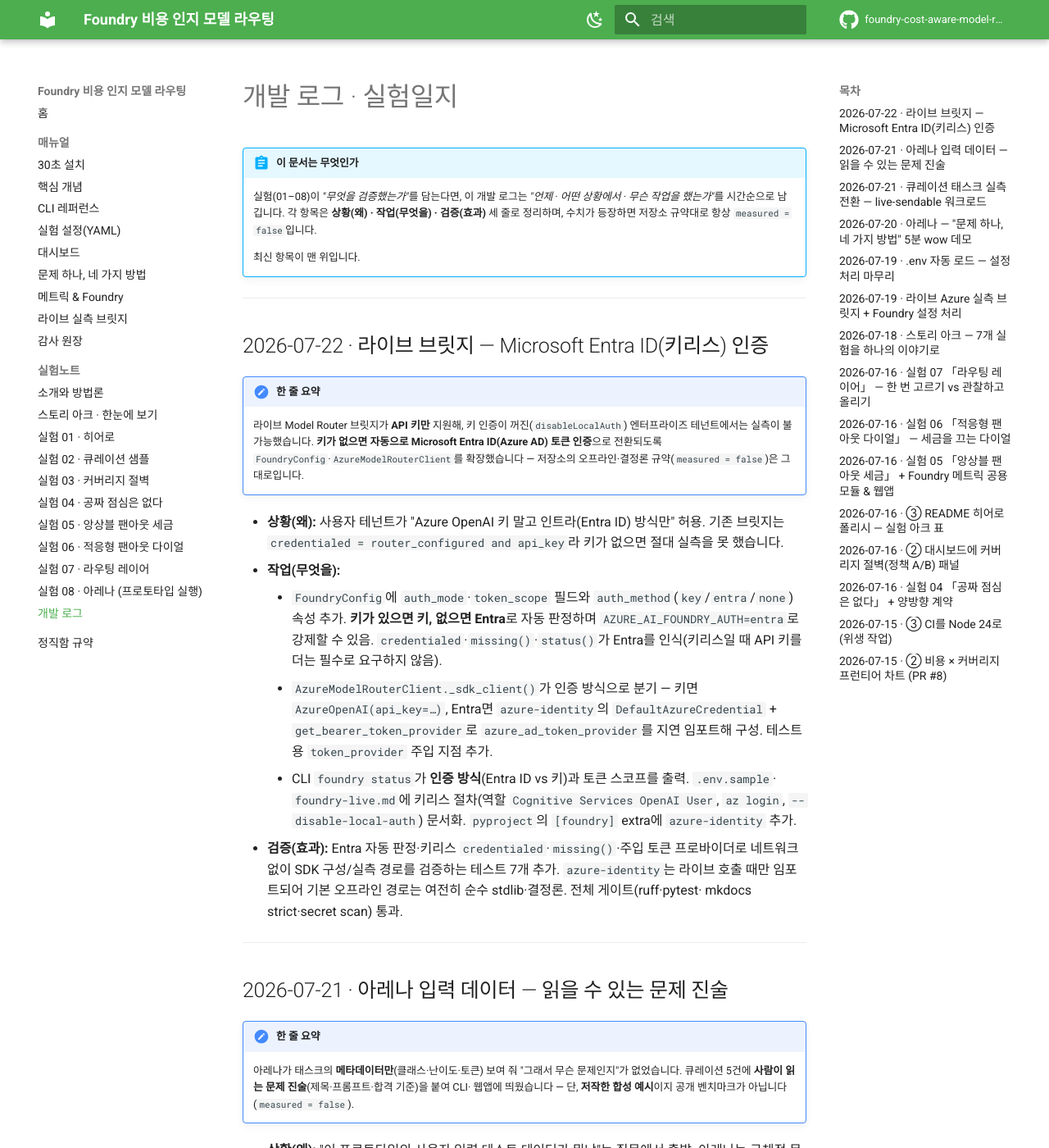
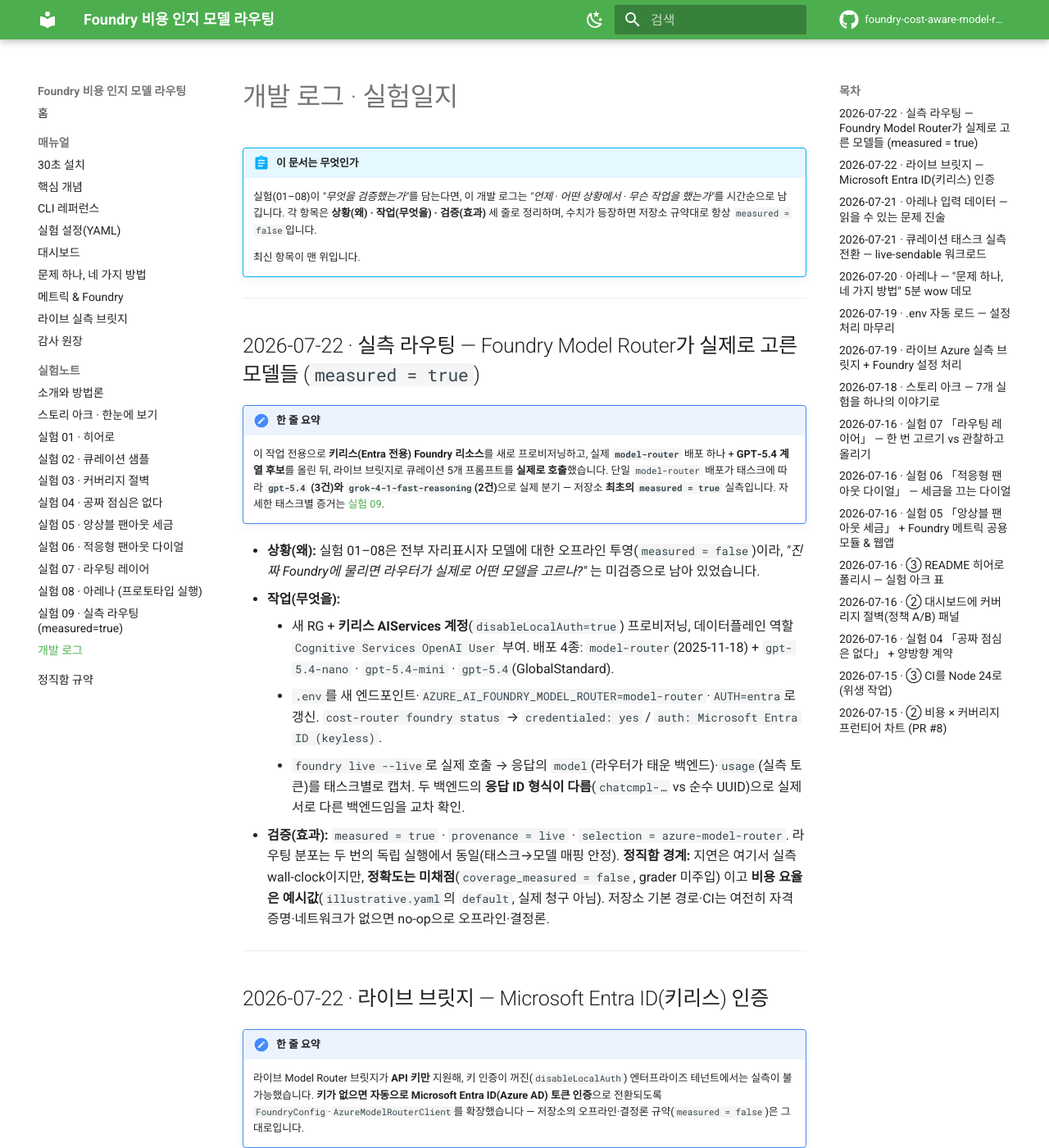
Before and after one commit to hyeonsangjeon/foundry-cost-aware-model-routing, an MkDocs documentation site: the page built from docs/lab-notebook/devlog.md, in a window 1280 px wide and 1400 px high. Shown: the whole window at 82% size. Built offline with MkDocs 1.6.1 and Material for MkDocs 9.7.7, drawn with Linux system fonts in a browser that asks for light colours; comment, search, counter and statistics services are not loaded; some of the changed text lies outside the part shown.

Commit message:
docs(lab-notebook): experiment 09 — measured live routing proof (gpt-5.4 + grok) (#24)
Record the repo's first `measured = true` experiment: wired to a real Azure AI
Foundry Model Router (keyless Entra), a single `model-router` deployment really
split the five curated prompts to gpt-5.4 (x3) and grok-4-1-fast-reasoning (x2).

- docs/lab-notebook/09-live-routing-proof.md (new): per-task evidence
  (task -> served-by model -> real usage -> cost -> real wall-clock latency),
  the single-deployment routing mechanism, distinct response-id formats as
  provenance, and explicit honesty boundaries (accuracy ungraded; cost priced
  by illustrative default rates; live snapshot, not deterministic).
- Cross-links: mkdocs nav, lab-notebook index, README experiment table,
  story-arc measured coda, devlog entry, foundry-live back-link.
- .gitignore: ignore local `runs.jsonl` measured-run store.

Docs-only; no source changes. Default path stays offline/deterministic
(measured = false); this experiment runs only with credentials + network.

Co-authored-by: Copilot <223556219+Copilot@users.noreply.github.com>

```diff
--- a/docs/lab-notebook/devlog.md
+++ b/docs/lab-notebook/devlog.md
@@ -7,6 +7,34 @@
     수치가 등장하면 저장소 규약대로 항상 `measured = false`입니다.
 
     최신 항목이 맨 위입니다.
+
+---
+
+## 2026-07-22 · 실측 라우팅 — Foundry Model Router가 실제로 고른 모델들 (`measured = true`)
+
+!!! note "한 줄 요약"
+    이 작업 전용으로 **키리스(Entra 전용) Foundry 리소스**를 새로 프로비저닝하고, 실제
+    **`model-router`** 배포 하나 + **GPT‑5.4 계열 후보**를 올린 뒤, 라이브 브릿지로 큐레이션
+    5개 프롬프트를 **실제로 호출**했습니다. 단일 `model-router` 배포가 태스크에 따라 **`gpt-5.4`
+    (3건)와 `grok-4-1-fast-reasoning`(2건)**으로 실제 분기 — 저장소 **최초의 `measured = true`**
+    실측입니다. 자세한 태스크별 증거는 [실험 09](09-live-routing-proof.md).
+
+- **상황(왜):** 실험 01–08은 전부 자리표시자 모델에 대한 오프라인 투영(`measured = false`)이라,
+  *"진짜 Foundry에 물리면 라우터가 실제로 어떤 모델을 고르나?"* 는 미검증으로 남아 있었습니다.
+- **작업(무엇을):**
+    - 새 RG + **키리스 AIServices 계정**(`disableLocalAuth=true`) 프로비저닝, 데이터플레인 역할
+      `Cognitive Services OpenAI User` 부여. 배포 4종: `model-router`(2025-11-18) + `gpt-5.4-nano`
+      · `gpt-5.4-mini` · `gpt-5.4`(GlobalStandard).
+    - `.env`를 새 엔드포인트·`AZURE_AI_FOUNDRY_MODEL_ROUTER=model-router`·`AUTH=entra`로 갱신.
+      `cost-router foundry status` → `credentialed: yes` / `auth: Microsoft Entra ID (keyless)`.
+    - `foundry live --live`로 실제 호출 → 응답의 `model`(라우터가 태운 백엔드)·`usage`(실측 토큰)를
+      태스크별로 캡처. 두 백엔드의 **응답 ID 형식이 다름**(`chatcmpl-…` vs 순수 UUID)으로 실제
+      서로 다른 백엔드임을 교차 확인.
+- **검증(효과):** `measured = true` · `provenance = live` · `selection = azure-model-router`.
+  라우팅 분포는 두 번의 독립 실행에서 동일(태스크→모델 매핑 안정). **정직함 경계:** 지연은
+  여기서 실측 wall-clock이지만, **정확도는 미채점**(`coverage_measured = false`, grader 미주입)
+  이고 **비용 요율은 예시값**(`illustrative.yaml`의 `default`, 실제 청구 아님). 저장소 기본
+  경로·CI는 여전히 자격 증명·네트워크가 없으면 no-op으로 오프라인·결정론.
 
 ---
 
--- a/docs/lab-notebook/index.md
+++ b/docs/lab-notebook/index.md
@@ -72,3 +72,4 @@ cost-router experiment run hero --json     # 기계가 읽는 전체 요약
 - [실험 06 · 적응형 팬아웃 다이얼](06-fanout-dial.md) — 그 세금을 줄이려면? 예산 게이트 다이얼 하나로 커버리지·절감은 그대로, 세금만 3.74×→0 (실험 05의 정직한 해법)
 - [실험 07 · 라우팅 레이어](07-model-router.md) — Azure AI Foundry Model Router처럼 **한 번 고르면**? 커버리지 52% (관찰-후-에스컬레이션 mix는 비슷한 비용에 100%, 이득 +48%p)
 - [실험 08 · 아레나](08-arena.md) — 문제 **하나**를 네 방법으로 (프로토타입 실행)? 라우터 = 가장 싼 정답이나 순차 에스컬레이션이라 **가장 느림** (비용·정확도는 오프라인 투영, **지연은 새 예시적 투영**)
+- [실험 09 · 실측 라우팅](09-live-routing-proof.md) — 진짜 Foundry에 물리면 라우터가 **실제로** 뭘 고르나? 단일 `model-router` 배포가 **`gpt-5.4`(3건) · `grok-4-1-fast-reasoning`(2건)**으로 실제 분기 (**저장소 최초 `measured = true`**, 키리스 Entra)
--- a/docs/lab-notebook/story-arc.md
+++ b/docs/lab-notebook/story-arc.md
@@ -93,6 +93,16 @@ wall-clock 아님)이라, 비용·정확도(오프라인 투영)와 출처를
 (예시)지연·정답 여부를 한 화면에. 그리고 어떤 축도 공짜가 아니라는 논지는, 개별 태스크
 해상도에서도 무너지지 않습니다.
 
+## 실측 코다 · 투영에서 측정으로 (09)
+
+1막–3막과 에필로그(08)는 전부 **오프라인 투영**(`measured = false`, 자리표시자 모델)입니다.
+[실험 09 · 실측 라우팅](09-live-routing-proof.md)은 그 경계를 넘어, 같은 라우터 아이디어를
+**실제 Azure AI Foundry Model Router**에 물린 **저장소 최초의 `measured = true`** 실측입니다 —
+단일 `model-router` 배포가 태스크에 따라 **`gpt-5.4`와 `grok-4-1-fast-reasoning`**으로 실제
+분기했습니다(키리스 Entra). 이 코다는 위 이야기를 *대체하지 않습니다*: 01–08의 정직함은
+여전히 오프라인 투영이고, 09는 그 아이디어가 실제 프런티어에서도 관측된다는 **별도의 라이브
+증거**입니다(정확도는 미채점, 비용 요율은 예시값 — 정직함 경계는 실험 09에 명시).
+
 ## 정직함의 축 — 모든 실험은 둘 중 하나
 
 이 저장소가 데모가 아니라 **정직한 실험 모음**인 이유입니다. 일곱 실험은 예외 없이 둘 중
--- a/docs/manual/foundry-live.md
+++ b/docs/manual/foundry-live.md
@@ -17,6 +17,12 @@
     - **기본 경로는 절대 송신하지 않습니다.** Azure SDK는 **선택적 의존성**이며
       `AzureModelRouterClient`를 만들 때만 지연 임포트됩니다. 그 외에는 (메트릭 이미터처럼)
       주입식 이음새라 CLI·CI·테스트는 순수 표준 라이브러리·결정론으로 남습니다.
+
+!!! tip "실제로 돌린 실측 결과 — [실험 09](../lab-notebook/09-live-routing-proof.md)"
+    이 브릿지로 진짜 Foundry Model Router에 큐레이션 프롬프트를 보냈더니, 단일 `model-router`
+    배포가 **`gpt-5.4`(3건)와 `grok-4-1-fast-reasoning`(2건)**으로 실제 분기했습니다 —
+    저장소 최초의 `measured = true` 실측 스냅샷(키리스 Entra). 태스크별 증거·정직함 경계는
+    [실험 09 · 실측 라우팅](../lab-notebook/09-live-routing-proof.md)을 보세요.
 
 ## 1. Foundry 설정 처리
 
--- a/mkdocs.yml
+++ b/mkdocs.yml
@@ -63,6 +63,7 @@ nav:
       - "실험 06 · 적응형 팬아웃 다이얼": lab-notebook/06-fanout-dial.md
       - "실험 07 · 라우팅 레이어": lab-notebook/07-model-router.md
       - "실험 08 · 아레나 (프로토타입 실행)": lab-notebook/08-arena.md
+      - "실험 09 · 실측 라우팅 (measured=true)": lab-notebook/09-live-routing-proof.md
       - 개발 로그: lab-notebook/devlog.md
   - 정직함 규약: honesty.md
 
```
Also changed, not shown: README.md (+1 -0 lines), docs/lab-notebook/09-live-routing-proof.md (added, +141 -0 lines), 1 other file.
